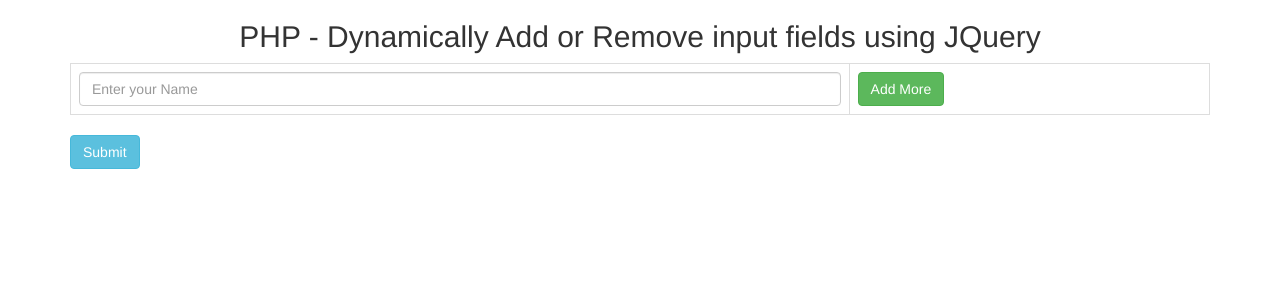
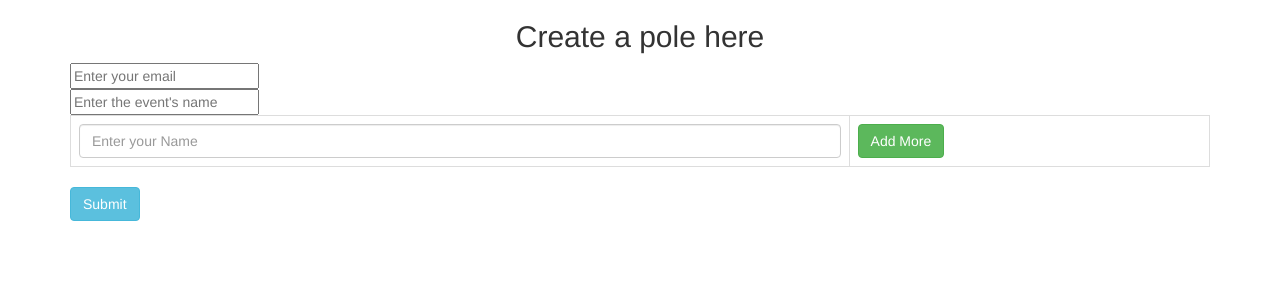
Before and after one commit to hajinasiri/Decision-Maker, a PHP site: page / in a window 1280 px wide. Shown: the top 300 px of the page. Run offline with PHP 8.4, Linux system fonts and the light colour scheme.

Commit message:
fixing the add button's functionality

```diff
--- a/index.php
+++ b/index.php
@@ -1,8 +1,10 @@
 <!DOCTYPE html>
 <html>
 <head>
-    <title>PHP - Dynamically Add or Remove input fields using JQuery</title>
+    <title>Pole creator</title>
     <link rel="stylesheet" href="https://maxcdn.bootstrapcdn.com/bootstrap/3.3.6/css/bootstrap.min.css" />
+    <link rel="stylesheet" href="https://maxcdn.bootstrapcdn.com/bootstrap/3.3.6/css/bootstrap.min.css" />
+
     <script src="//ajax.googleapis.com/ajax/libs/jquery/1.12.4/jquery.min.js"></script>
     <script src="https://maxcdn.bootstrapcdn.com/bootstrap/3.3.6/js/bootstrap.min.js"></script>
 </head>
@@ -10,22 +12,22 @@
 
 
 <div class="container">
-    <h2 align="center">PHP - Dynamically Add or Remove input fields using JQuery</h2>
+    <h2 align="center">Create a pole here</h2>
     <div class="form-group">
+
          <form name="add_name" id="add_name">
-
+          <div><input type="text" name="email" placeholder="Enter your email" class="email" /></div>
+          <div><input type="text" name="event" placeholder="Enter the event's name" class="event" /></div>
 
             <div class="table-responsive">
                 <table class="table table-bordered" id="dynamic_field">
                     <tr>
-                        <td><input type="text" name="name[]" placeholder="Enter your Name" class="form-control name_list" required="" /></td>
+                        <td><input type="text" name="name[]" placeholder="Enter your Name" id="input" class="form-control name_list" required="" /></td>
                         <td><button type="button" name="add" id="add" class="btn btn-success">Add More</button></td>
                     </tr>
                 </table>
                 <input type="button" name="submit" id="submit" class="btn btn-info" value="Submit" />
             </div>
-
-
          </form>
     </div>
 </div>
@@ -36,10 +38,14 @@
       var postURL = "/addmore.php";
       var i=1;
 
+      $('#add').click(function(){
+        let user_input = $(this).parent().siblings().children('#input').val();
+        if (user_input !== ''){
+          i++;
+          $('#dynamic_field').append('<tr id="row'+i+'" class="dynamic-added"><td><input type="text" value='+user_input+' name="name[]" class="form-control name_list" required /></td><td><button type="button" name="remove" id="'+i+'" class="btn btn-danger btn_remove">X</button></td></tr>');
+          $(this).parent().siblings().children('#input').val('');
+        }
 
-      $('#add').click(function(){
-           i++;
-           $('#dynamic_field').append('<tr id="row'+i+'" class="dynamic-added"><td><input type="text" name="name[]" placeholder="Enter your Name" class="form-control name_list" required /></td><td><button type="button" name="remove" id="'+i+'" class="btn btn-danger btn_remove">X</button></td></tr>');
       });
 
 
```
Also changed, not shown: includes/jq.js (added, +13 -0 lines).
